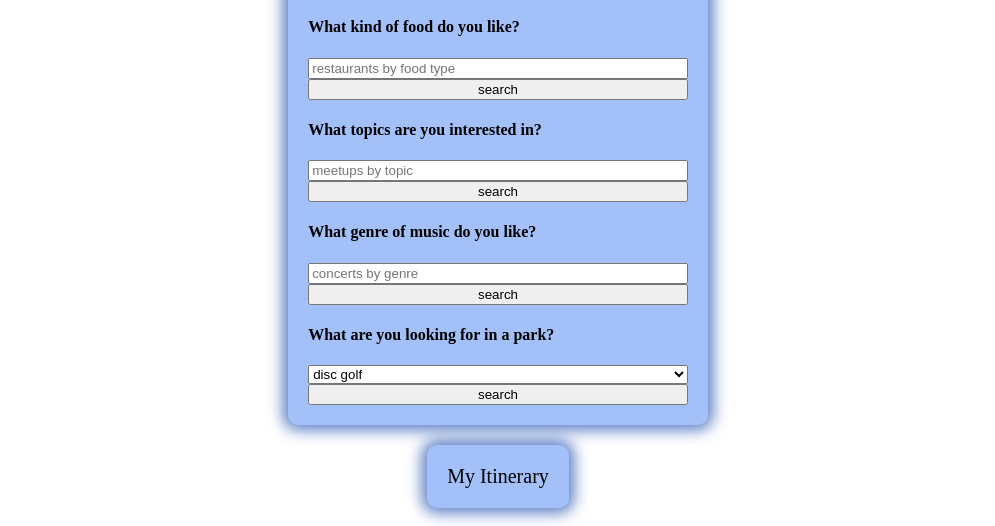
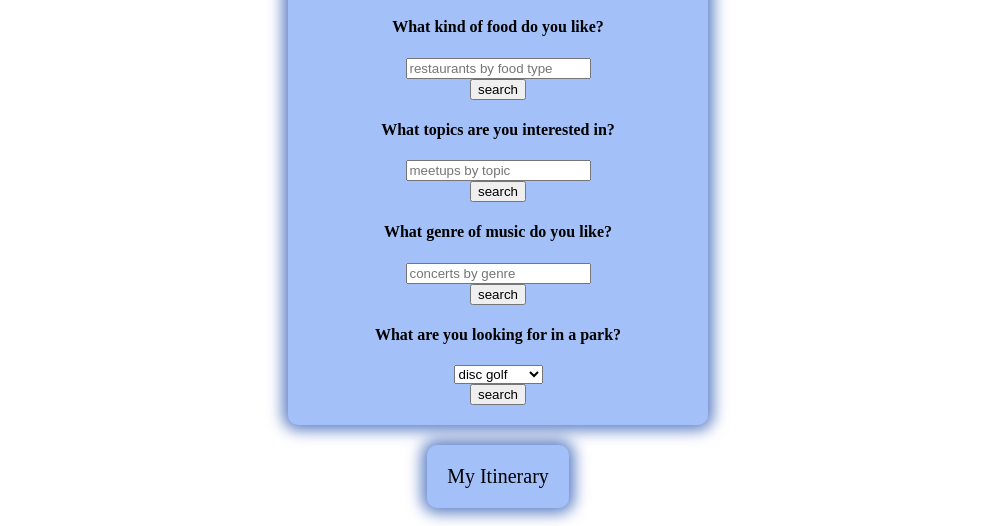
Before and after one commit to condemned-monkeys/welcome-to-nashville, a plain HTML site: page index.html in a window 1280 px wide. Shown: the part 760-1286 px from the top of the page, without its empty margins (142-1137 px from the left). Drawn offline with Linux system fonts and the light colour scheme; no server answers.

Commit message:
more css

```diff
--- a/src/styles/main.css
+++ b/src/styles/main.css
@@ -24,9 +24,9 @@
 #formSection {
     display: flex;
     flex-direction: column;
-    /* justify-content: center; */
-    /* align-items: center; */
-    /* text-align: center; */
+    justify-content: center;
+    align-items: center;
+    text-align: center;
     padding: 20px;
     /* border-style: solid; */
     margin: 10px;
```
